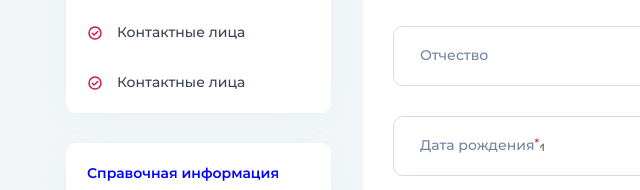
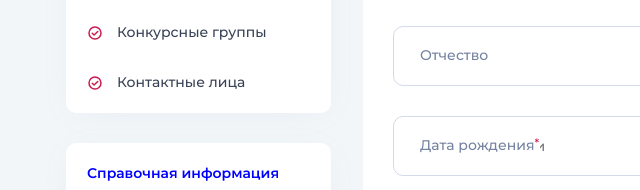
Before and after one commit to Valentin-Izmestev/SechinovLK, a website: page src/index.html in a window 1280 px wide. Shown: the part 533-723 px from the top of the page, 0-640 px from the left. Drawn offline with nearby package versions, Linux system fonts and the light colour scheme; files that its build step writes are made by us from their sources; files whose address does not match are found by name.

Commit message:
поправил html таба

```diff
--- a/src/index.html
+++ b/src/index.html
@@ -75,7 +75,7 @@
 												<path d="M8 14C11.3137 14 14 11.3137 14 8C14 4.68629 11.3137 2 8 2C4.68629 2 2 4.68629 2 8C2 11.3137 4.68629 14 8 14Z"   stroke-width="1.5" stroke-linecap="round" stroke-linejoin="round"/>
 											</svg>
 										</span>
-										<span >Контактные лица</span>
+										<span >Конкурсные группы</span>
 									</a>
 								</li>
 								<li>
```
Also changed, not shown: dist/index.html.
